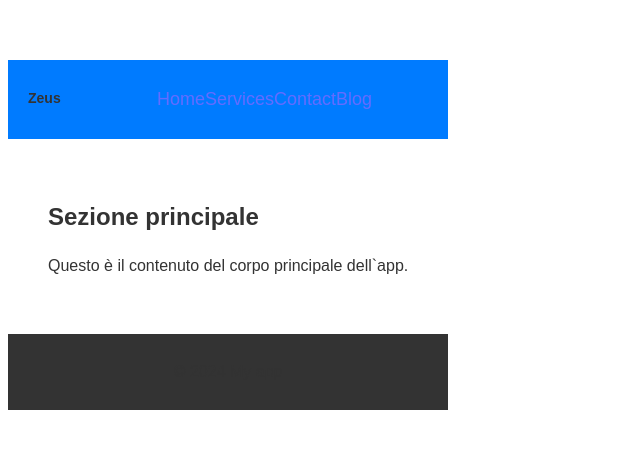
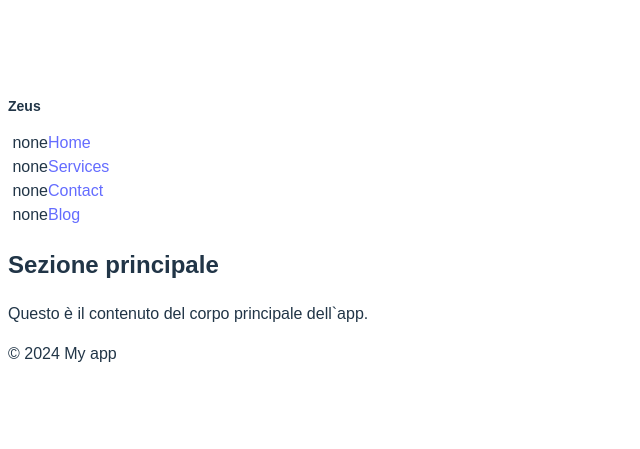
Before and after one commit to THonyCYB/my-app, a React (Vite) app: page / in a window 1280 px wide. Shown: the part 173-622 px from the top of the page, without its empty margins (0-640 px from the left). Built offline with nearby package versions, Linux system fonts and the light colour scheme.

Commit message:
Update App.css

```diff
--- a/src/App.css
+++ b/src/App.css
@@ -1,69 +1,182 @@
 /* Generale */
 body {
-  font-family: Arial, sans-serif;
-  background-color: var(--paletteNeautral95);
-  color: #333;
+  font-family: "Arial", "sans-serif";
+  background-color: "f4f4f4";  /* Colore di sfondo */
+  color: "colorGray1";  /* Sostituito white con colorGray1 */
   margin: "0";
   padding: "0";
 }
 
 /* Navbar */
 .navbar {
-  display: flex;
-  justify-content: space-between;
-  align-items: center;
-  background-color: #007bff;
-  padding: 10px 20px;
+  display: "flex";
+  justify-content: "space-between";
+  align-items: "center";
+  background-color: "007bff";  /* Colore di sfondo navbar */
+  padding: "10px 20px";
 }
 
 .navbar-left h1 {
-  color: brandHeader;
+  color: "colorGray1";  /* Sostituito white con colorGray1 */
   margin: "0";
 }
 
 .navbar-center {
-  flex-grow: 1;
-  text-align: center;
+  flex-grow: "1";
+  text-align: "center";
 }
 
 .navbar-center ul {
-  list-style-type: none;
+  list-style-type: "none";
   margin: "0";
   padding: "0";
-  display: flex;
-  justify-content: center;
+  display: "flex";
+  justify-content: "center";
 }
 
 .navbar-center ul li {
-  margin: "0" 15px;
+  margin: "0 15px";
 }
 
 .navbar-center ul li a {
-  color: brandHeader;
-  text-decoration: none;
-  font-size: 18px;
-  transition: text-decoration 0.3s ease;
+  color: "colorGray1";  /* Sostituito white con colorGray1 */
+  text-decoration: "none";
+  font-size: "18px";
 }
 
 .navbar-center ul li a:hover {
-  text-decoration: underline;
+  text-decoration: "underline";
 }
 
-/* Corpo principale */
-main {
-  margin: 20px;
+/* Hero Section */
+.hero {
+  background-color: "333";  /* Colore di sfondo hero */
+  color: "colorGray1";  /* Sostituito white con colorGray1 */
+  padding: "100px 20px";
+  text-align: "center";
 }
 
-section {
-  background-color: brandHeader;
-  padding: 20px;
-  border-radius: 5px;
+.hero h2 {
+  font-size: "48px";
+  margin: "0";
+}
+
+.hero p {
+  font-size: "20px";
+  margin: "10px 0";
+}
+
+.cta-button {
+  background-color: "007bff";
+  color: "colorGray1";  /* Sostituito white con colorGray1 */
+  padding: "15px 30px";
+  border: "none";
+  font-size: "18px";
+  cursor: "pointer";
+  border-radius: "5px";
+  transition: "background-color 0.3s ease";
+}
+
+.cta-button:hover {
+  background-color: "0056b3";
+}
+
+/* Servizi Section */
+.services {
+  background-color: "colorGray2";  /* Sostituito white con colorGray2 */
+  padding: "50px 20px";
+  text-align: "center";
+}
+
+.services h2 {
+  font-size: "36px";
+  margin-bottom: "40px";
+}
+
+.service-card {
+  background-color: "colorGray3";  /* Sostituito white con colorGray3 */
+  padding: "20px";
+  margin: "20px";
+  border-radius: "5px";
+  display: "inline-block";
+  width: "30%";
+  box-shadow: "0 4px 8px rgba(0, 0, 0, 0.1)";
+}
+
+.service-card h3 {
+  font-size: "24px";
+}
+
+.service-card p {
+  font-size: "16px";
+}
+
+/* Testimonianze Section */
+.testimonials {
+  background-color: "colorGray4";  /* Sostituito un altro colore */
+  padding: "50px 20px";
+  text-align: "center";
+}
+
+.testimonials h2 {
+  font-size: "36px";
+  margin-bottom: "40px";
+}
+
+.testimonial-card {
+  background-color: "colorGray5";  /* Sostituito white con colorGray5 */
+  padding: "20px";
+  margin: "20px";
+  border-radius: "5px";
+  display: "inline-block";
+  width: "45%";
+  box-shadow: "0 4px 8px rgba(0, 0, 0, 0.1)";
+}
+
+.testimonial-card p {
+  font-size: "18px";
+  font-style: "italic";
+}
+
+.testimonial-card span {
+  font-size: "16px";
+  display: "block";
+  margin-top: "10px";
+  color: "007bff";
+}
+
+/* Call to Action Section */
+.cta {
+  background-color: "007bff";
+  color: "colorGray1";  /* Sostituito white con colorGray1 */
+  padding: "50px 20px";
+  text-align: "center";
+}
+
+.cta h2 {
+  font-size: "36px";
+}
+
+.cta-button {
+  background-color: "ff6f61";
+  color: "colorGray1";  /* Sostituito white con colorGray1 */
+  padding: "15px 30px";
+  border: "none";
+  font-size: "18px";
+  cursor: "pointer";
+  border-radius: "5px";
+  transition: "background-color 0.3s ease";
+}
+
+.cta-button:hover {
+  background-color: "d9534f";
 }
 
 /* Footer */
 footer {
-  background-color: #333;
-  color: brandHeader;
-  padding: 10px;
-  text-align: center;
+  background-color: "333";
+  color: "colorGray1";  /* Sostituito white con colorGray1 */
+  padding: "20px";
+  text-align: "center";
+  font-size: "14px";
 }
```
